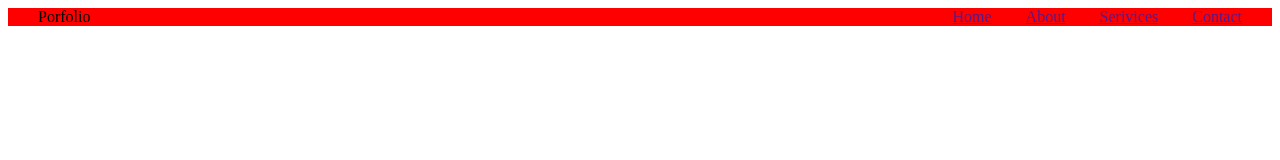
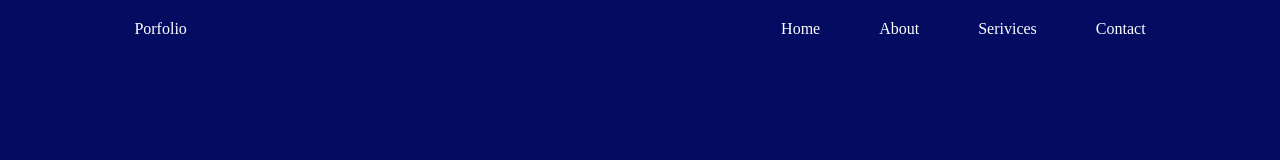
Before and after one commit to isiwaravishwanath/My_Portfolio_Own_CSS, a plain HTML site: page index.html in a window 1280 px wide. Drawn offline with Linux system fonts and the light colour scheme.

Commit message:
commit02

```diff
--- a/style.css
+++ b/style.css
@@ -1,19 +1,51 @@
+*{
+    text-decoration: none;
+    color: white;
+    background-color: rgb(4, 12, 97);
+}
+
 nav{
     display: flex;
     /* width: 100%; */
     justify-content: space-between;
-    background-color: red;
+    margin-top: 20px;
 }
 
 nav .logo{
-    margin-left: 30px;
+    margin-left: 10%;
 }
 nav .opt{
-    margin-right: 30px;
+    margin-right: 10%;
     list-style: none;
 }
 
-nav .opt a{
+nav .opt span{
     margin-left: 30px;
     list-style: none;
 }
+
+nav .opt span a {
+    color: #fff;
+    margin-left: 25px;
+    position: relative;
+    transition: color 0.3s ease;
+}
+
+nav .opt span a::before {
+    content: "";
+    left: 0;
+    top: 0;
+    width: 0%;
+    height: 3px;
+    margin-top: 23px;
+    border-radius: 3px;
+    background: #fff;
+    position: absolute;
+    transition: all 0.3s ease;
+}
+
+nav .opt span a:hover::before {
+    width: 100%;
+    background: white;
+    position: absolute;
+}
```
